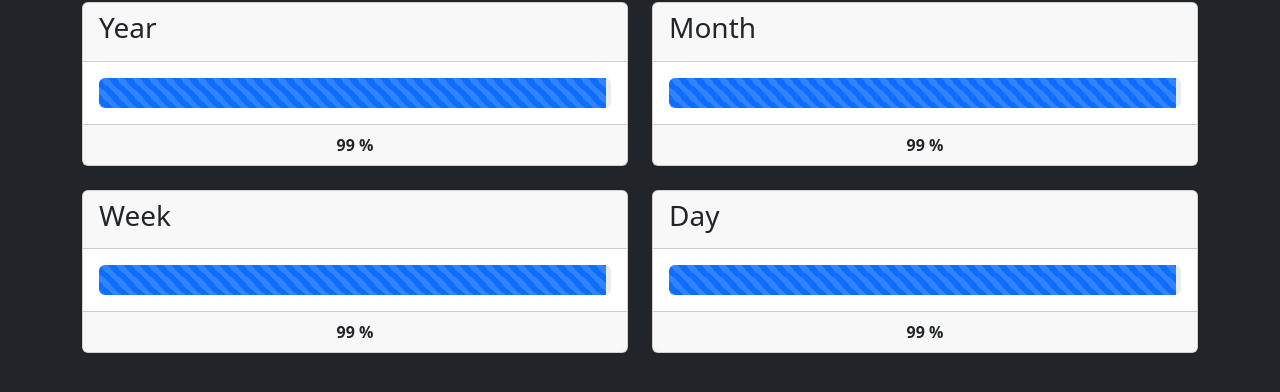
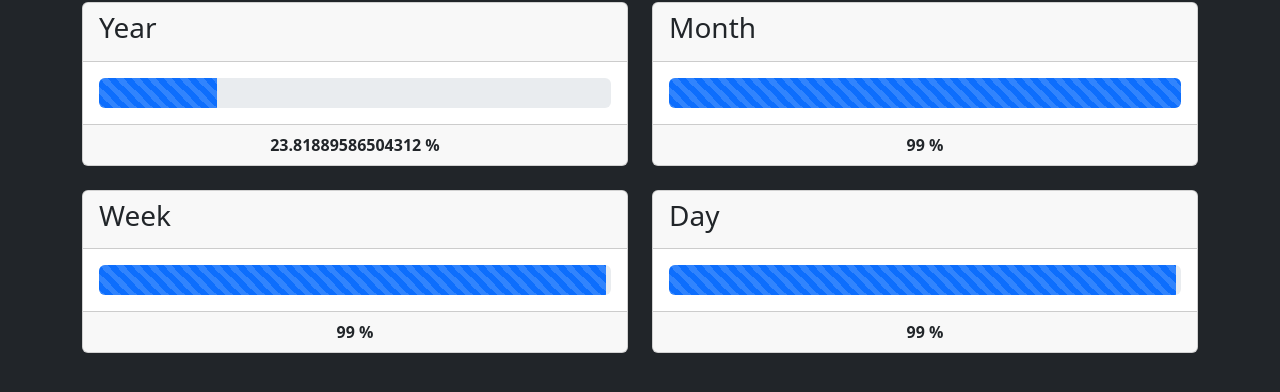
Before and after one commit to erix-code/year-progress-bar, a website: page index.html in a window 1280 px wide. Shown: the part 148-540 px from the top of the page. Drawn offline with nearby package versions, Linux system fonts and the light colour scheme.

Commit message:
Implementing functionality of year progress bar now its working.

```diff
--- a/index.html
+++ b/index.html
@@ -38,11 +38,11 @@
                     </div>
                     <div class="card-body">
                         <div class="progress">
-                            <div class="progress-bar progress-bar-striped  progress-bar-animated" role="progressbar" style="width: 99%" aria-valuenow="25" aria-valuemin="0" aria-valuemax="100"></div>
+                            <div class="progress-bar progress-bar-striped  progress-bar-animated" role="progressbar" id="progress-bar-percentage-year" style="width: 100%" aria-valuenow="25" aria-valuemin="0" aria-valuemax="100"></div>
                         </div>
                     </div>
                     <div class="card-footer  text-center">
-                        <strong>99 %</strong>
+                        <strong id="label-progress-bar-percentage-year"></strong>
                       </div>
                 </div>
             </div>
@@ -54,7 +54,7 @@
                     </div>
                     <div class="card-body">
                         <div class="progress">
-                            <div class="progress-bar progress-bar-striped  progress-bar-animated" role="progressbar" style="width: 99%" aria-valuenow="25" aria-valuemin="0" aria-valuemax="100"></div>
+                            <div class="progress-bar progress-bar-striped  progress-bar-animated" role="progressbar" style="width: 100%" aria-valuenow="25" aria-valuemin="0" aria-valuemax="100"></div>
                         </div>
                     </div>
                     <div class="card-footer  text-center">
--- a/progress-bars.js
+++ b/progress-bars.js
@@ -0,0 +1,30 @@
+document.addEventListener("DOMContentLoaded", function() {
+    // THIS IS A VANILLA CODE
+    // THE CODE CAN BE IMPROVED USING CARBON JS FOR FUTURE VERSIONS
+    const elementProgressBarYear = document.querySelector("#progress-bar-percentage-year")
+    const labelProgressBarYear = document.querySelector("#label-progress-bar-percentage-year");
+
+    console.log(labelProgressBarYear);
+    function getYearPercentage() {
+        // Getting the current date
+        const totalYearDays = 365;
+        const currentTime = new Date();
+        const currentYear = currentTime.getFullYear()      // Get the four digit year (yyyy)
+        const nextYearValue = currentYear + 1;
+        // Time of the next year  in miliseconds
+        const nextYearDate = new Date("01/01/"+nextYearValue.toString()).getTime()
+        // diff in time and then we convert the diff to days
+        const diffInDays = ((nextYearDate - currentTime.getTime()) / 1000) / 86400;
+        const currentDayOfYear = totalYearDays - diffInDays;
+
+        // get percentage of the year
+        const percentage = (100 * currentDayOfYear) / totalYearDays;
+        // setting the element in the html
+        elementProgressBarYear.style.width =String( parseInt(percentage)) + "%";
+        labelProgressBarYear.textContent = percentage + " %";
+    }
+    setInterval(() => {
+        getYearPercentage();
+    }, 500)
+
+});
```
Also changed, not shown: 1 other file.
